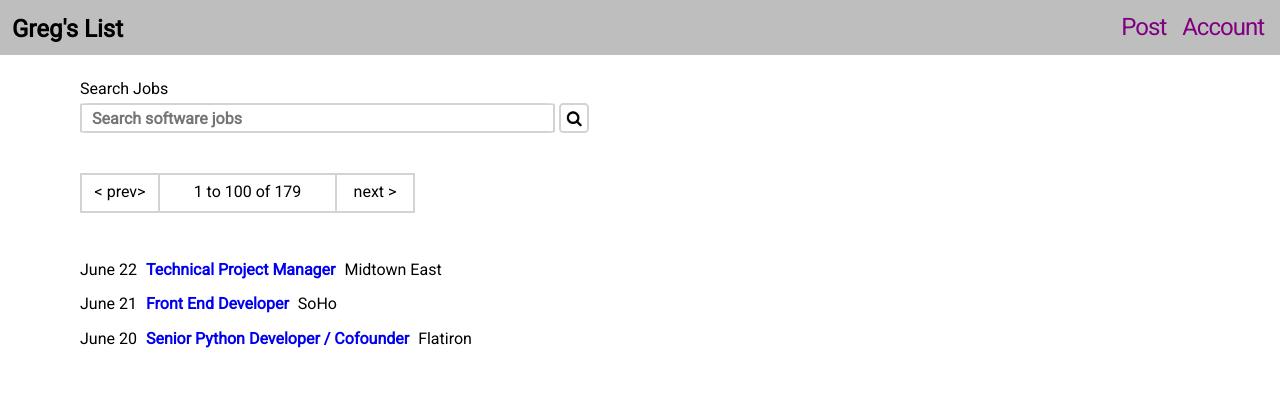
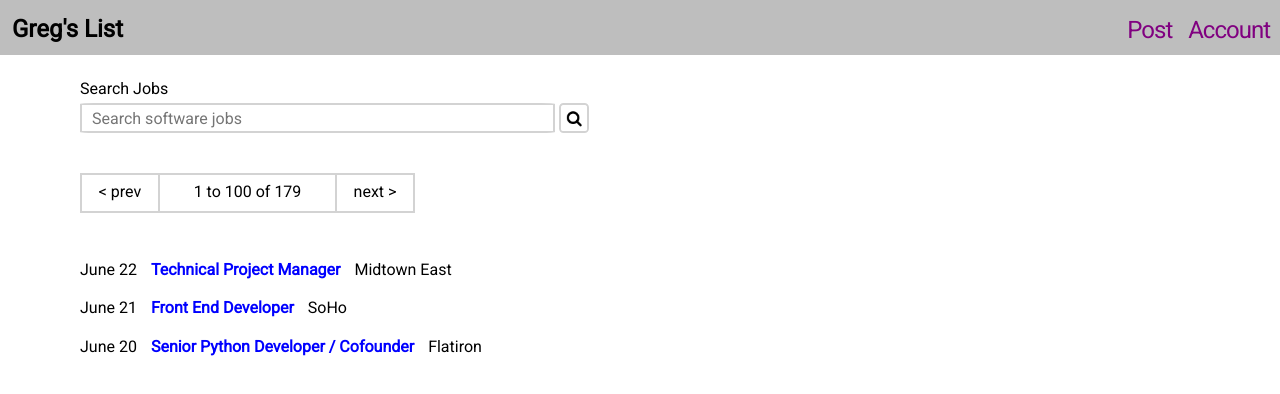
Before and after one commit to matrayu/Gregs-List, a plain HTML site: page index.html in a window 1280 px wide. Drawn offline with nearby package versions, Linux system fonts and the light colour scheme.

Commit message:
Fixed HTML to add ul>li for results and updated CSS

```diff
--- a/index.html
+++ b/index.html
@@ -38,22 +38,31 @@
 
         <div class="clearfix">
             <div class="small box">
-                <p>< prev></p>
+                <p><a href="http://" target="_blank" rel="noopener noreferrer">< prev</a></p>
             </div>
             <div class="large box">
                 <p>1 to 100 of 179</p>
             </div>
             <div class="small box">
-                <p>next ></p>
+                <p><a href="http://" target="_blank" rel="noopener noreferrer">next ></a></p>
             </div>
         </div>
 
+        <section class="results">
+            <ul>
+                <li>June 22  <span class="blue pad"><a href="http://" target="_blank" rel="noopener noreferrer">Technical Project Manager</a></span>  Midtown East</li>
+                <li>June 21  <span class="blue pad"><a href="http://" target="_blank" rel="noopener noreferrer">Front End Developer</a></span>  SoHo</li>
+                <li>June 20  <span class="blue pad"><a href="http://" target="_blank" rel="noopener noreferrer">Senior Python Developer / Cofounder</a></span>  Flatiron</li>
+            </ul>
+        </section>
+
+<!--
         <section class="results">
             <p>June 22  <span class="blue pad"><a href="http://" target="_blank" rel="noopener noreferrer">Technical Project Manager</a></span>  Midtown East</p>
             <p>June 21  <span class="blue pad"><a href="http://" target="_blank" rel="noopener noreferrer">Front End Developer</a></span>  SoHo</p>
             <p>June 20  <span class="blue pad"><a href="http://" target="_blank" rel="noopener noreferrer">Senior Python Developer / Cofounder</a></span>  Flatiron</p>
         </section>
-
+-->
     </main>
 
 
--- a/style.css
+++ b/style.css
@@ -31,14 +31,24 @@ nav {
     min-width: 590px;
 }
 
-ul {
-    text-align: right;
+.results>ul>li {
     position: relative;
-    top: -70px;
-    left: 14px;
+    top: 0;
+    left: 0;
+    list-style-type: none;
+    padding: 0 0 20px;
+    left: -40px;
 }
 
-li {
+
+.menu {
+    width: 100%;
+    text-align: right;
+    position: absolute;
+    top: -7px;
+}
+
+.menu>li {
     display: inline;
     padding-right: 10px;
     letter-spacing: -1px;
@@ -65,7 +75,7 @@ input[type=search] {
     float: left;
     margin-right: 4px;
     border-radius: 3%;
-    font-weight: bold;
+    color: rgb(156, 156, 156);
 }
 
 .search-image {
@@ -110,8 +120,8 @@ input[type=search] {
 .blue.pad {
     color: blue;
     font-weight: bold;
-    margin-left: 5px;
-    margin-right: 5px;
+    margin-left: 10px;
+    margin-right: 10px;
 }
 
 a.purp:link, a.purp:visited {
@@ -125,6 +135,7 @@ a.purp:hover, a.purp:active {
 
 a:link, a:visited {
     text-decoration: none;
+    color: inherit;
 }
 
 a:hover, a:active {
```
